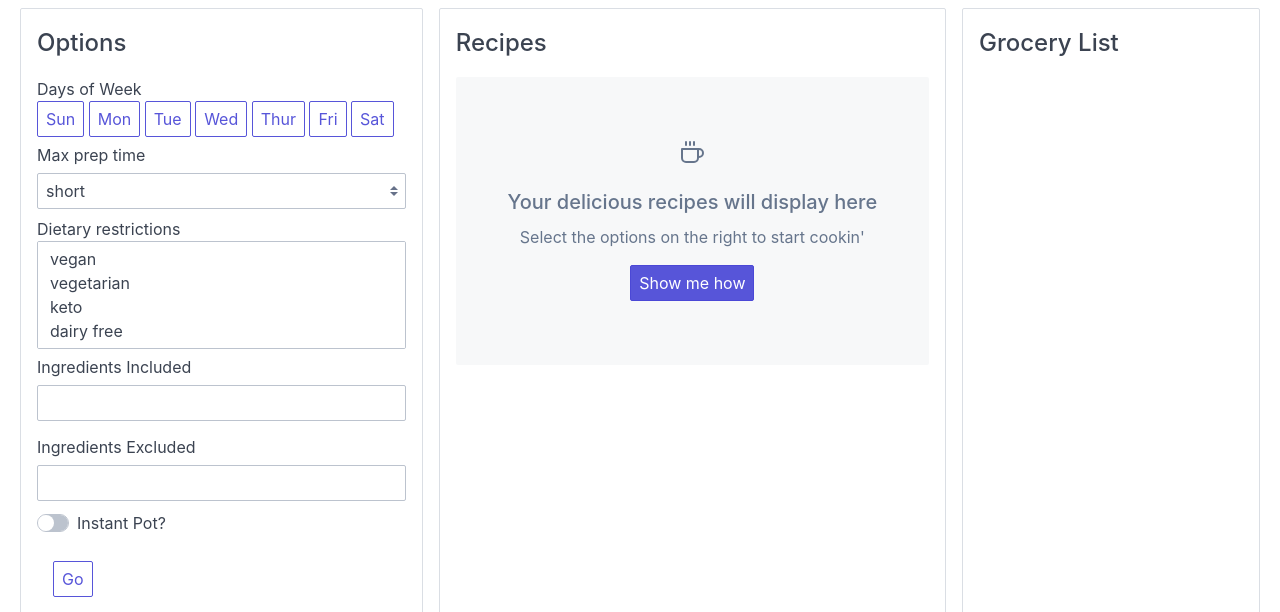
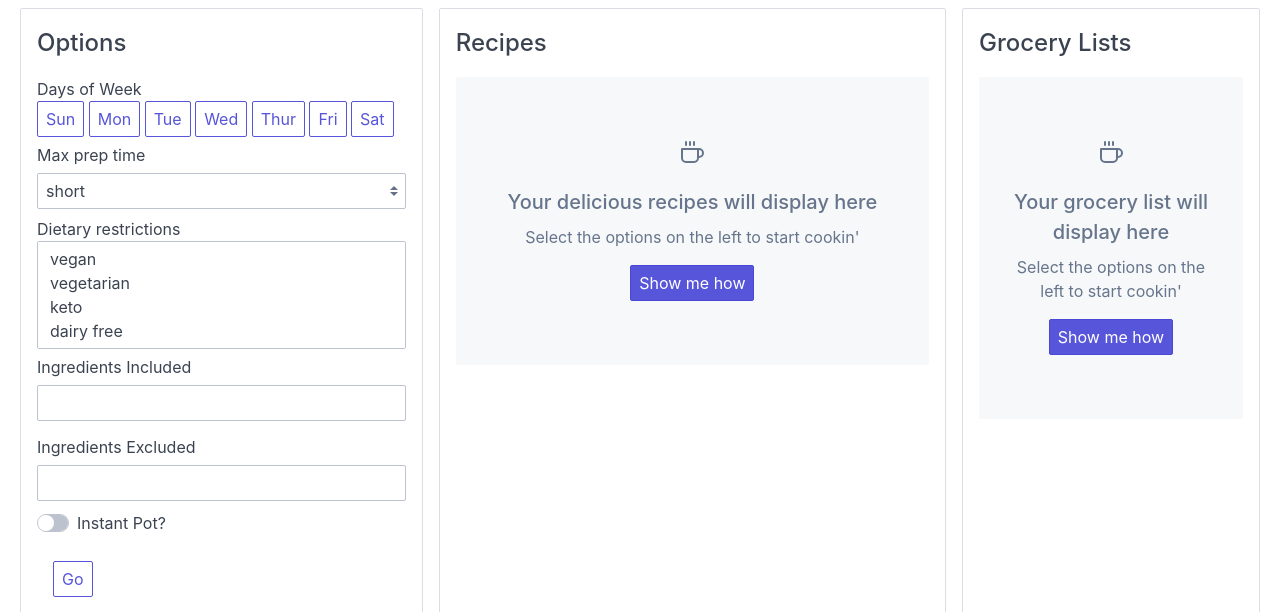
Before and after one commit to rcmendez23/dinner-buddy, a Django app: page /meal_planner/ in a window 1280 px wide. Shown: the part 48-660 px from the top of the page. Run offline with Django 3.2, Linux system fonts and the light colour scheme.

Commit message:
adding basic functionality for grocery list/rendering of grocery list

```diff
--- a/dinnerbuddy/meal_planner/templates/meal_planner/meal_planner.html
+++ b/dinnerbuddy/meal_planner/templates/meal_planner/meal_planner.html
@@ -117,7 +117,7 @@
                                     <i data-feather="coffee"></i>
                                 </div>
                                 <p class="empty-title h5">Your delicious recipes will display here</p>
-                                <p class="empty-subtitle">Select the options on the right to start cookin'</p>
+                                <p class="empty-subtitle">Select the options on the left to start cookin'</p>
                                 <div class="empty-action">
                                     <button class="btn btn-primary">Show me how</button>
                                 </div>
@@ -147,9 +147,37 @@
                 </div>
             </div>
             <div class="planner-column col-3">
-                <div class="panel">
+                <div class="panel grocery-list-panel">
                     <div class="panel-header">
-                        <div class="panel-title h4">Grocery List</div>
+                        <div class="panel-title h4">Grocery Lists</div>
+                    </div>
+                    <div class="panel-body">
+                        {% if state == "no_results" %}
+                            <div class="empty">
+                                <div class="empty-icon">
+                                    <i data-feather="coffee"></i>
+                                </div>
+                                <p class="empty-title h5">Your grocery list will display here</p>
+                                <p class="empty-subtitle">Select the options on the left to start cookin'</p>
+                                <div class="empty-action">
+                                    <button class="btn btn-primary">Show me how</button>
+                                </div>
+                            </div>
+                        {% endif %}
+                        {% if state == "show_results" %}
+                            {% for entry in days_to_recipes %}
+                                <div class="card recipe-card">
+                                    <div class="card-header">
+                                        <div class="card-title h5">{{ entry.1.name }}</div>
+                                        <div class="card-subtitle text-gray">{{ entry.0 }}</div>
+                                    </div>
+
+                                    <div class="card-body">
+                                        {{ entry.1.ingredients }}
+                                    </div>
+                                </div>
+                            {% endfor %}
+                        {% endif %}
                     </div>
                 </div>
             </div>
```
